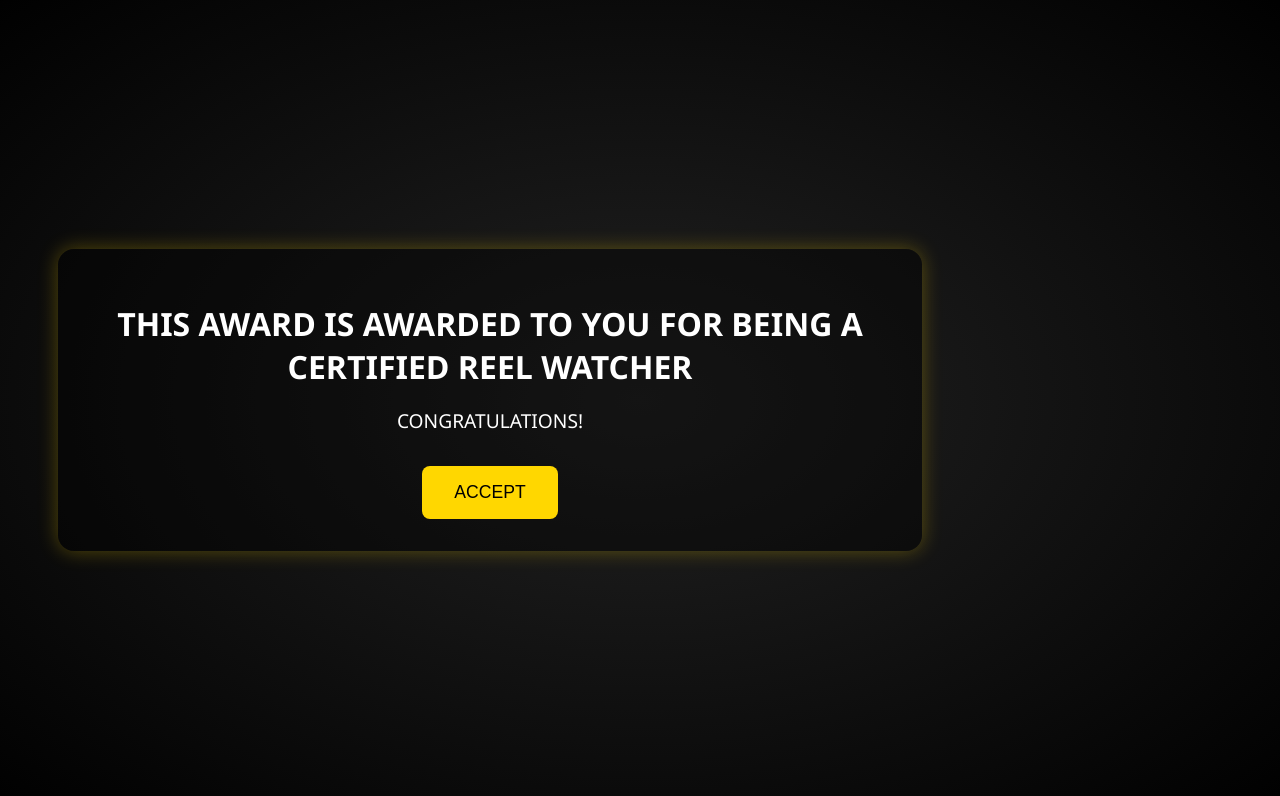
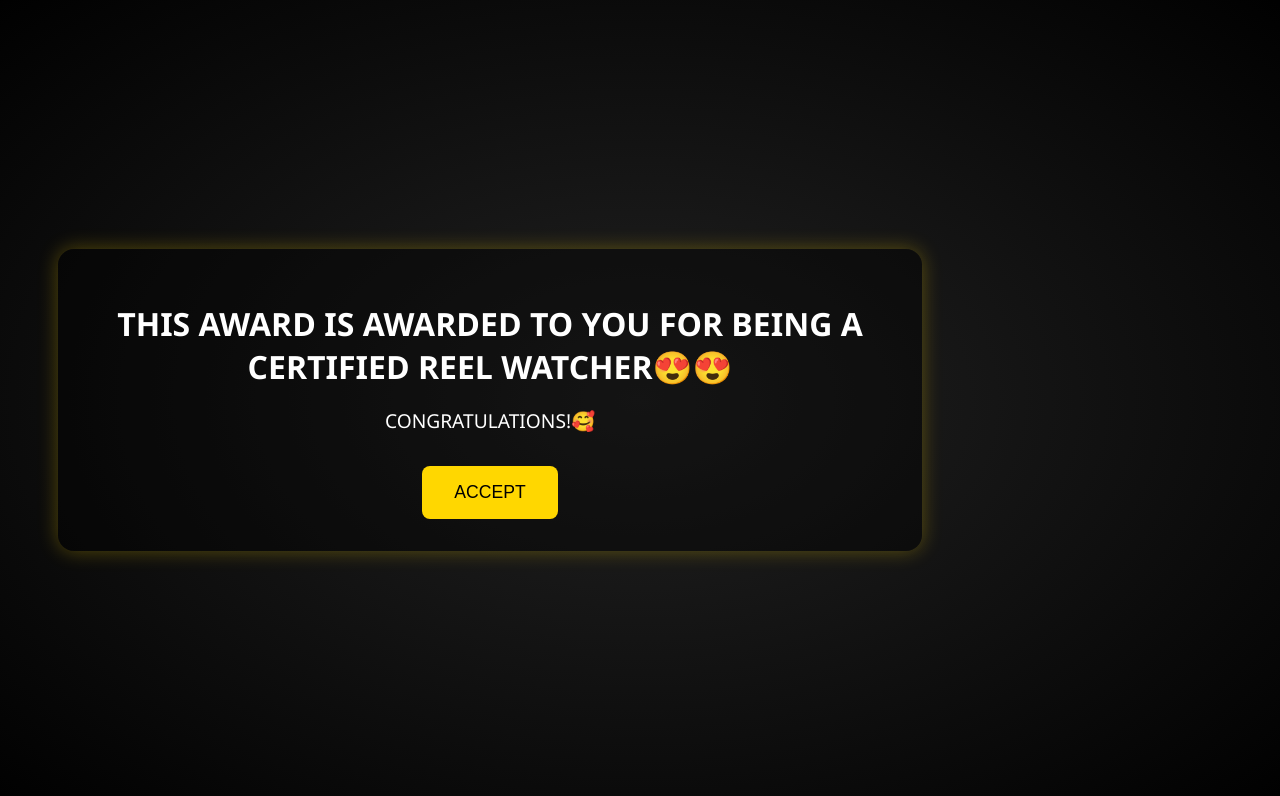
Before and after one commit to MANISHO6T9/SORRYY, a plain HTML site: page index.html in a window 1280 px wide. Drawn offline with nearby package versions, Linux system fonts and the light colour scheme.

Commit message:
Update index.html

```diff
--- a/index.html
+++ b/index.html
@@ -3,15 +3,15 @@
 <head>
   <meta charset="UTF-8" />
   <meta name="viewport" content="width=device-width, initial-scale=1.0"/>
-  <title>Certified Reel Watcher</title>
+  <title>CLICKK PLEASEEE🥹</title>
   <link rel="stylesheet" href="style.css" />
 </head>
 <body>
   <div class="background"></div>
 
   <div class="container">
-    <h1>THIS AWARD IS AWARDED TO YOU FOR BEING A CERTIFIED REEL WATCHER</h1>
-    <p>CONGRATULATIONS!</p>
+    <h1>THIS AWARD IS AWARDED TO YOU FOR BEING A CERTIFIED REEL WATCHER😍😍</h1>
+    <p>CONGRATULATIONS!🥰</p>
     <button id="acceptBtn">ACCEPT</button>
 
     <div class="certificate-area" id="certificateArea">
```
